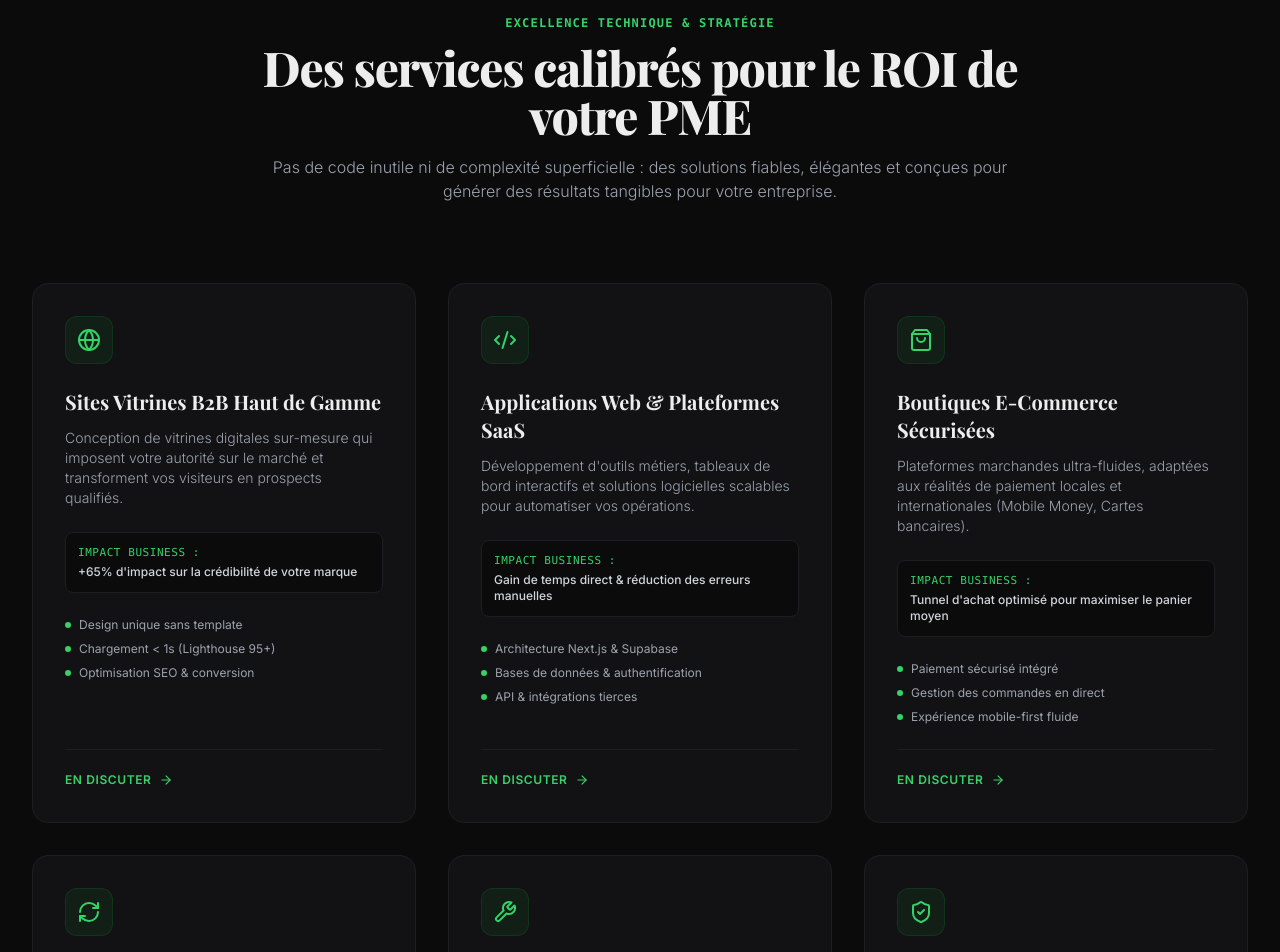
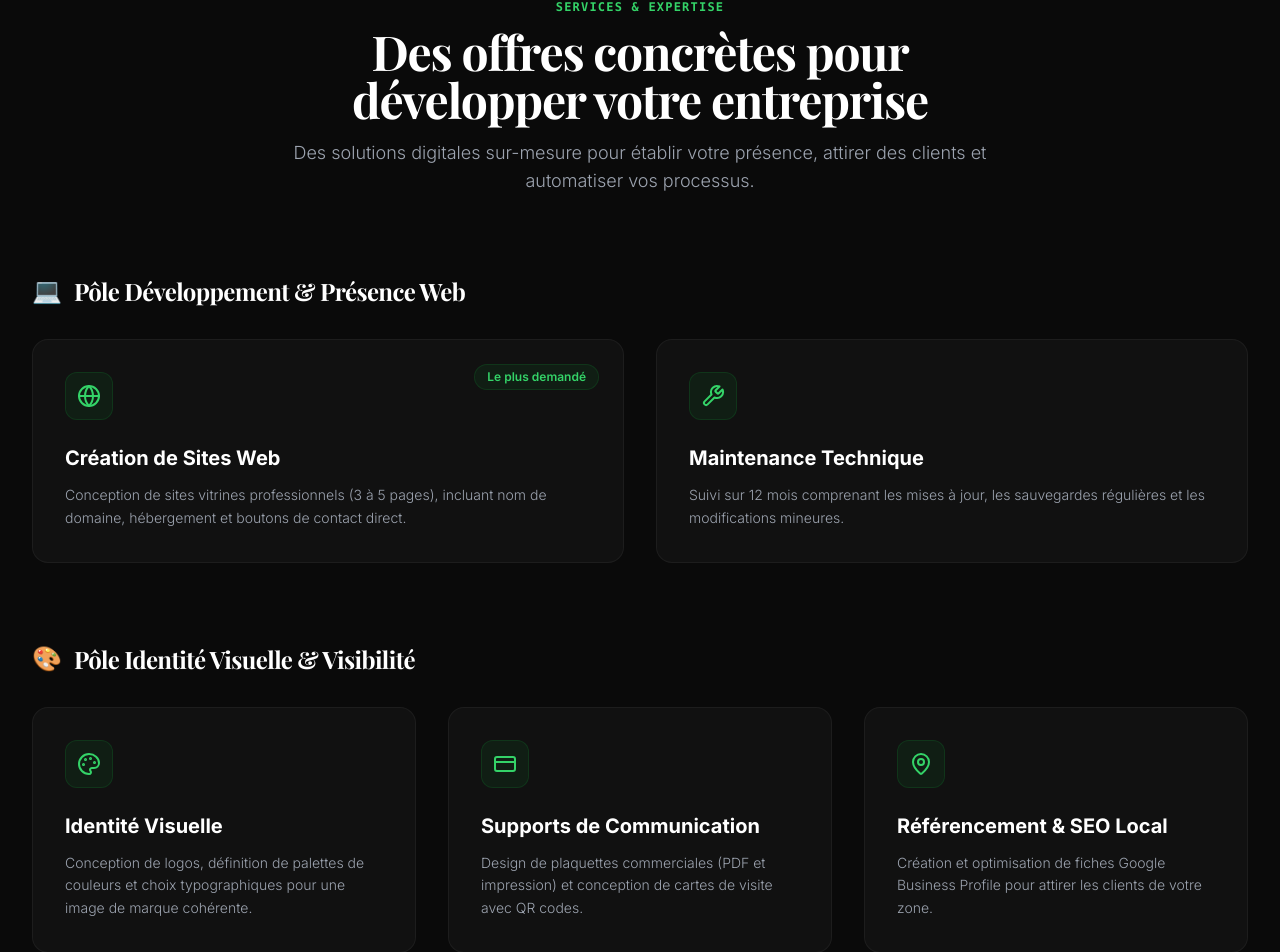
Before and after one commit to kadmiel-abe/kadmielabe, a Next.js app: page / in a window 1280 px wide. Shown: the part 2508-3460 px from the top of the page. Built offline with nearby package versions, Linux system fonts and the light colour scheme.

Commit message:
feat: refonte UX de la section Services (2 poles distincts sans filtres/onglets)

```diff
--- a/components/Services.tsx
+++ b/components/Services.tsx
@@ -1,133 +1,141 @@
 "use client";
 
-import { motion } from "framer-motion";
-import { Globe, Code2, ShoppingBag, RefreshCw, Wrench, ShieldCheck, ArrowRight } from "lucide-react";
+import React from "react";
+import { Globe, Wrench, Palette, CreditCard, MapPin } from "lucide-react";
 
-const services = [
+export default function Services() {
+  const pole1 = [
     {
+      title: "Création de Sites Web",
+      description:
+        "Conception de sites vitrines professionnels (3 à 5 pages), incluant nom de domaine, hébergement et boutons de contact direct.",
       icon: Globe,
-    title: "Sites Vitrines B2B Haut de Gamme",
-    description:
-      "Conception de vitrines digitales sur-mesure qui imposent votre autorité sur le marché et transforment vos visiteurs en prospects qualifiés.",
-    roi: "+65% d'impact sur la crédibilité de votre marque",
-    features: ["Design unique sans template", "Chargement < 1s (Lighthouse 95+)", "Optimisation SEO & conversion"],
+      badge: "Le plus demandé",
     },
     {
-    icon: Code2,
-    title: "Applications Web & Plateformes SaaS",
+      title: "Maintenance Technique",
       description:
-      "Développement d'outils métiers, tableaux de bord interactifs et solutions logicielles scalables pour automatiser vos opérations.",
-    roi: "Gain de temps direct & réduction des erreurs manuelles",
-    features: ["Architecture Next.js & Supabase", "Bases de données & authentification", "API & intégrations tierces"],
-  },
-  {
-    icon: ShoppingBag,
-    title: "Boutiques E-Commerce Sécurisées",
-    description:
-      "Plateformes marchandes ultra-fluides, adaptées aux réalités de paiement locales et internationales (Mobile Money, Cartes bancaires).",
-    roi: "Tunnel d'achat optimisé pour maximiser le panier moyen",
-    features: ["Paiement sécurisé intégré", "Gestion des commandes en direct", "Expérience mobile-first fluide"],
-  },
-  {
-    icon: RefreshCw,
-    title: "Refonte & Optimisation de Performance",
-    description:
-      "Modernisation de sites existants lents ou obsolètes pour booster la vitesse, le responsive design et l'efficacité commerciale.",
-    roi: "Reprise d'avantage concurrentiel immédiat",
-    features: ["Audit technique & UX complet", "Migration vers une stack moderne", "Amélioration drastique du SEO"],
-  },
-  {
+        "Suivi sur 12 mois comprenant les mises à jour, les sauvegardes régulières et les modifications mineures.",
       icon: Wrench,
-    title: "Maintenance & Évolutions Continues",
-    description:
-      "Accompagnement pérenne pour garantir la sécurité, la disponibilité 24/7 et la fraîcheur technique de votre outil digital.",
-    roi: "Sérénité totale & zéro interruption de service",
-    features: ["Sauvegardes automatiques régulières", "Mises à jour de sécurité critiques", "Support technique réactif"],
-  },
-  {
-    icon: ShieldCheck,
-    title: "Audit & Conseil Technique",
-    description:
-      "Conseil stratégique pour cadrer vos besoins technologiques, choisir la bonne architecture et éviter les dépenses superflues.",
-    roi: "Économies sur vos investissements technologiques",
-    features: ["Cahier des charges technique", "Choix d'hébergement & coûts cloud", "Recommandations concrètes"],
     },
   ];
 
-export default function Services() {
+  const pole2 = [
+    {
+      title: "Identité Visuelle",
+      description:
+        "Conception de logos, définition de palettes de couleurs et choix typographiques pour une image de marque cohérente.",
+      icon: Palette,
+    },
+    {
+      title: "Supports de Communication",
+      description:
+        "Design de plaquettes commerciales (PDF et impression) et conception de cartes de visite avec QR codes.",
+      icon: CreditCard,
+    },
+    {
+      title: "Référencement & SEO Local",
+      description:
+        "Création et optimisation de fiches Google Business Profile pour attirer les clients de votre zone.",
+      icon: MapPin,
+    },
+  ];
+
   return (
-    <section id="services" className="py-24 md:py-32 bg-[#0B0B0C] border-t border-[#1E1E22] relative scroll-mt-20">
+    <section
+      id="services"
+      className="py-20 md:py-28 bg-[#0a0a0a] text-white border-t border-white/5 scroll-mt-20"
+    >
       <div className="max-w-7xl mx-auto px-4 sm:px-6 lg:px-8">
-        {/* Section Header */}
+        {/* Main Section Title */}
         <div className="text-center max-w-3xl mx-auto mb-16 sm:mb-20">
           <span className="text-xs font-mono tracking-widest text-emerald-400 uppercase font-semibold block mb-3">
-            EXCELLENCE TECHNIQUE & STRATÉGIE
+            SERVICES & EXPERTISE
           </span>
-          <h2 className="font-heading text-3xl sm:text-4xl md:text-5xl font-extrabold text-[#EDEDED] tracking-tight">
-            Des services calibrés pour le ROI de votre PME
+          <h2 className="text-3xl sm:text-4xl md:text-5xl font-bold text-white tracking-tight">
+            Des offres concrètes pour développer votre entreprise
           </h2>
-          <p className="mt-4 text-sm sm:text-base text-gray-400 font-light leading-relaxed">
-            Pas de code inutile ni de complexité superficielle : des solutions fiables, élégantes et conçues pour générer des résultats tangibles pour votre entreprise.
+          <p className="mt-4 text-base sm:text-lg text-gray-400 font-light leading-relaxed">
+            Des solutions digitales sur-mesure pour établir votre présence, attirer des clients et automatiser vos processus.
           </p>
         </div>
 
-        {/* Services Grid */}
-        <div className="grid grid-cols-1 md:grid-cols-2 lg:grid-cols-3 gap-6 sm:gap-8">
-          {services.map((service, index) => {
-            const Icon = service.icon;
+        {/* Bloc 1 : Pôle Développement & Présence Web */}
+        <div className="mb-20">
+          <div className="flex items-center gap-3 mb-8">
+            <span className="text-2xl">💻</span>
+            <h3 className="text-2xl font-bold text-white tracking-tight">
+              Pôle Développement &amp; Présence Web
+            </h3>
+          </div>
+
+          <div className="grid grid-cols-1 md:grid-cols-2 gap-6 sm:gap-8">
+            {pole1.map((item) => {
+              const Icon = item.icon;
               return (
-              <motion.div
-                key={service.title}
-                initial={{ opacity: 0, y: 20 }}
-                whileInView={{ opacity: 1, y: 0 }}
-                viewport={{ once: true }}
-                transition={{ duration: 0.5, delay: index * 0.1 }}
-                className="group relative p-8 rounded-2xl bg-[#121214] border border-[#1E1E22] hover:border-emerald-500/40 transition-all duration-300 flex flex-col justify-between hover:shadow-glow-emerald"
+                <div
+                  key={item.title}
+                  className="group relative p-8 rounded-2xl bg-[#111111] border border-white/5 hover:border-emerald-500/30 transition-all duration-300 hover:-translate-y-1 flex flex-col justify-between"
                 >
                   <div>
-                  <div className="w-12 h-12 rounded-xl bg-emerald-500/10 border border-emerald-500/20 flex items-center justify-center mb-6 group-hover:scale-110 group-hover:bg-emerald-500/20 transition-all">
-                    <Icon className="w-6 h-6 text-emerald-400" />
+                    {item.badge && (
+                      <span className="absolute top-6 right-6 inline-flex items-center px-3 py-1 rounded-full text-xs font-semibold bg-emerald-500/10 text-emerald-400 border border-emerald-500/20">
+                        {item.badge}
+                      </span>
+                    )}
+
+                    <div className="w-12 h-12 rounded-xl bg-emerald-500/10 border border-emerald-500/20 flex items-center justify-center text-emerald-400 mb-6 group-hover:scale-110 group-hover:bg-emerald-500/20 transition-all">
+                      <Icon size={24} />
                     </div>
 
-                  <h3 className="font-heading text-xl font-bold text-[#EDEDED] group-hover:text-white transition-colors mb-3">
-                    {service.title}
-                  </h3>
+                    <h4 className="text-xl font-bold text-white group-hover:text-emerald-400 transition-colors mb-3">
+                      {item.title}
+                    </h4>
 
-                  <p className="text-xs sm:text-sm text-gray-400 font-light leading-relaxed mb-6">
-                    {service.description}
+                    <p className="text-sm text-gray-400 leading-relaxed font-light">
+                      {item.description}
                     </p>
-
-                  <div className="p-3 rounded-lg bg-[#0B0B0C] border border-[#1E1E22] mb-6">
-                    <span className="text-[11px] font-mono uppercase tracking-wider text-emerald-400 font-medium block">
-                      IMPACT BUSINESS :
-                    </span>
-                    <p className="text-xs text-gray-300 font-medium mt-0.5">{service.roi}</p>
+                  </div>
+                </div>
+              );
+            })}
+          </div>
         </div>
 
-                  <ul className="space-y-2 mb-6">
-                    {service.features.map((feat) => (
-                      <li key={feat} className="flex items-center gap-2 text-xs text-gray-400">
-                        <span className="w-1.5 h-1.5 rounded-full bg-emerald-400 shrink-0" />
-                        <span>{feat}</span>
-                      </li>
-                    ))}
-                  </ul>
+        {/* Bloc 2 : Pôle Identité Visuelle & Visibilité */}
+        <div>
+          <div className="flex items-center gap-3 mb-8">
+            <span className="text-2xl">🎨</span>
+            <h3 className="text-2xl font-bold text-white tracking-tight">
+              Pôle Identité Visuelle &amp; Visibilité
+            </h3>
           </div>
 
-                <div className="pt-4 border-t border-[#1E1E22]">
-                  <a
-                    href="https://wa.me/2250706978570?text=Bonjour%20Kadmiel,%20je%20souhaite%20en%20savoir%20plus%20sur%20votre%20service%20de%20"
-                    target="_blank"
-                    rel="noopener noreferrer"
-                    className="inline-flex items-center gap-2 text-xs font-semibold uppercase tracking-wider text-emerald-400 hover:text-emerald-300 transition-colors group-hover:translate-x-1 duration-300"
+          <div className="grid grid-cols-1 md:grid-cols-2 lg:grid-cols-3 gap-6 sm:gap-8">
+            {pole2.map((item) => {
+              const Icon = item.icon;
+              return (
+                <div
+                  key={item.title}
+                  className="group relative p-8 rounded-2xl bg-[#111111] border border-white/5 hover:border-emerald-500/30 transition-all duration-300 hover:-translate-y-1 flex flex-col justify-between"
                 >
-                    <span>En discuter</span>
-                    <ArrowRight className="w-3.5 h-3.5" />
-                  </a>
+                  <div>
+                    <div className="w-12 h-12 rounded-xl bg-emerald-500/10 border border-emerald-500/20 flex items-center justify-center text-emerald-400 mb-6 group-hover:scale-110 group-hover:bg-emerald-500/20 transition-all">
+                      <Icon size={24} />
                     </div>
-              </motion.div>
+
+                    <h4 className="text-xl font-bold text-white group-hover:text-emerald-400 transition-colors mb-3">
+                      {item.title}
+                    </h4>
+
+                    <p className="text-sm text-gray-400 leading-relaxed font-light">
+                      {item.description}
+                    </p>
+                  </div>
+                </div>
               );
             })}
+          </div>
         </div>
       </div>
     </section>
```
Lines whose indentation alone changed are shown as unchanged.
